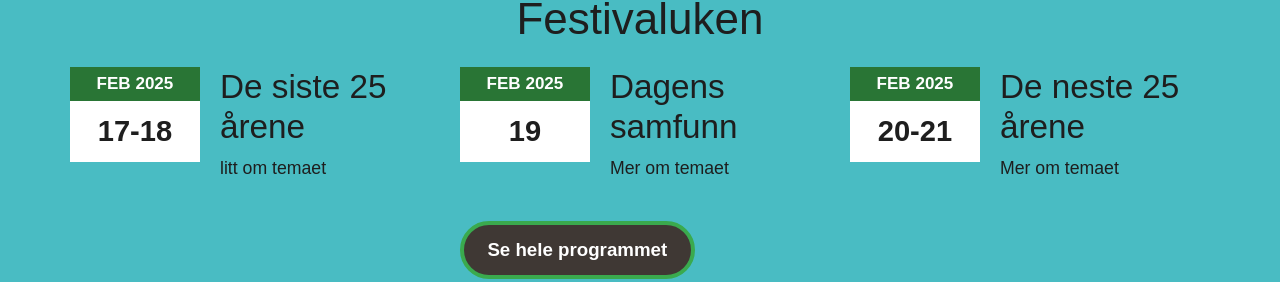
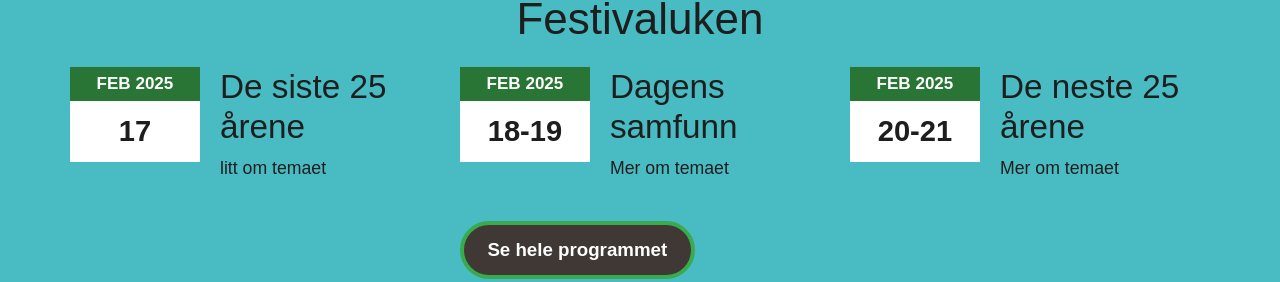
Before and after one commit to Biornegildet/biornegildet.github.io, a Jekyll site: the page built from _pages/om.html, in a window 1280 px wide. Shown: the part 1503-1785 px from the top of the page. Built offline with Jekyll 4.4.1, drawn with Linux system fonts in a browser that asks for light colours; comment, search, counter and statistics services are not loaded.

Commit message:
Small update to some dates

```diff
--- a/_layouts/home.html
+++ b/_layouts/home.html
@@ -31,7 +31,7 @@ layout: base
       <a href="{{ site.url }}{{ site.baseurl }}/program/">
         <div class="dates">
           <div class="month">Feb</div>
-          <div class="days">17-18</div>
+          <div class="days">17</div>
         </div>
         <div class="details">
           <h2 class="date-card-title">De siste 25 årene</h2>
@@ -44,7 +44,7 @@ layout: base
       <a href="{{ site.url }}{{ site.baseurl }}/program/">
         <div class="dates">
           <div class="month">Feb</div>
-          <div class="days">19</div>
+          <div class="days">18-19</div>
         </div>
         <div class="details">
           <h2 class="date-card-title">Dagens samfunn</h2>
--- a/_pages/om.html
+++ b/_pages/om.html
@@ -92,7 +92,7 @@ title: Om
           <div class="small-5 column">
             <div class="dates">
               <div class="month">FEB 2025</div>
-              <div class="days">17-18</div>
+              <div class="days">17</div>
             </div>
           </div>
           <div class="small-7 column">
@@ -107,7 +107,7 @@ title: Om
           <div class="small-5 column">
             <div class="dates">
               <div class="month">FEB 2025</div>
-              <div class="days">19</div>
+              <div class="days">18-19</div>
             </div>
           </div>
           <div class="small-7 column">
```
